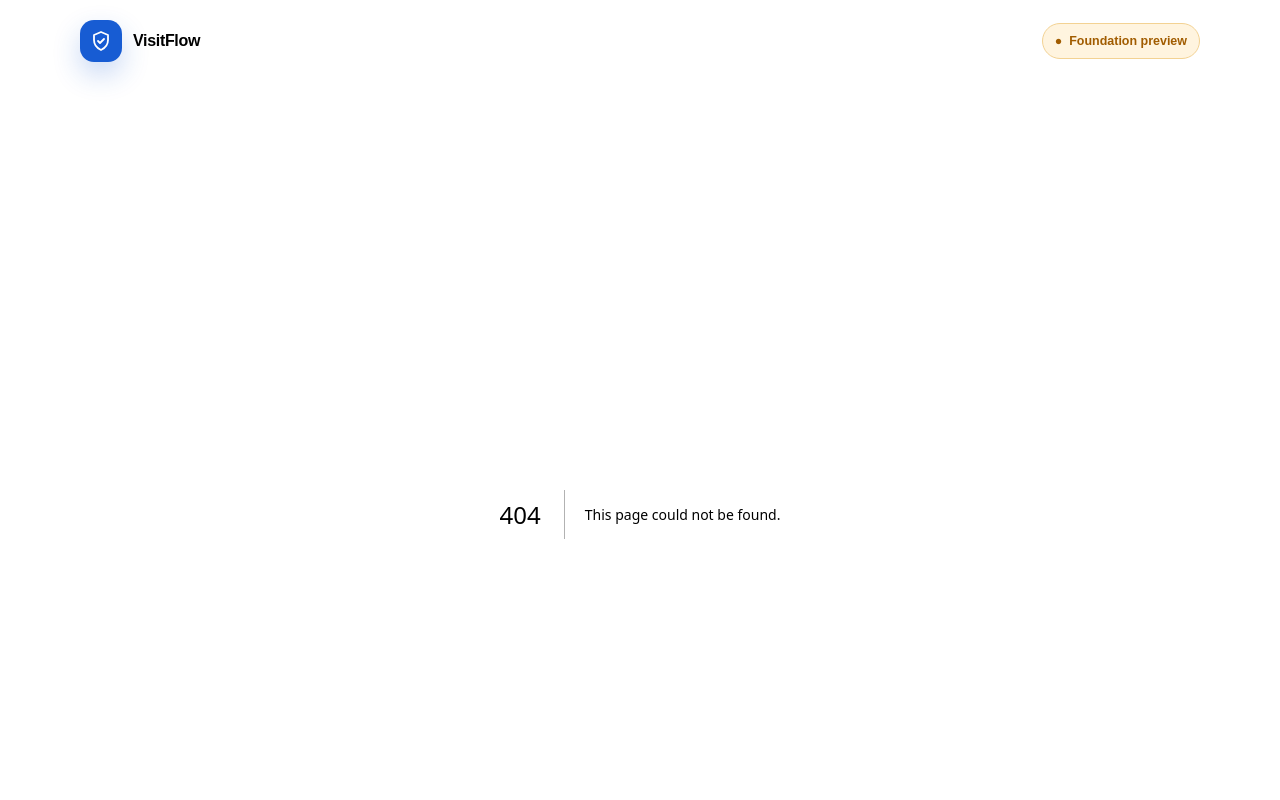
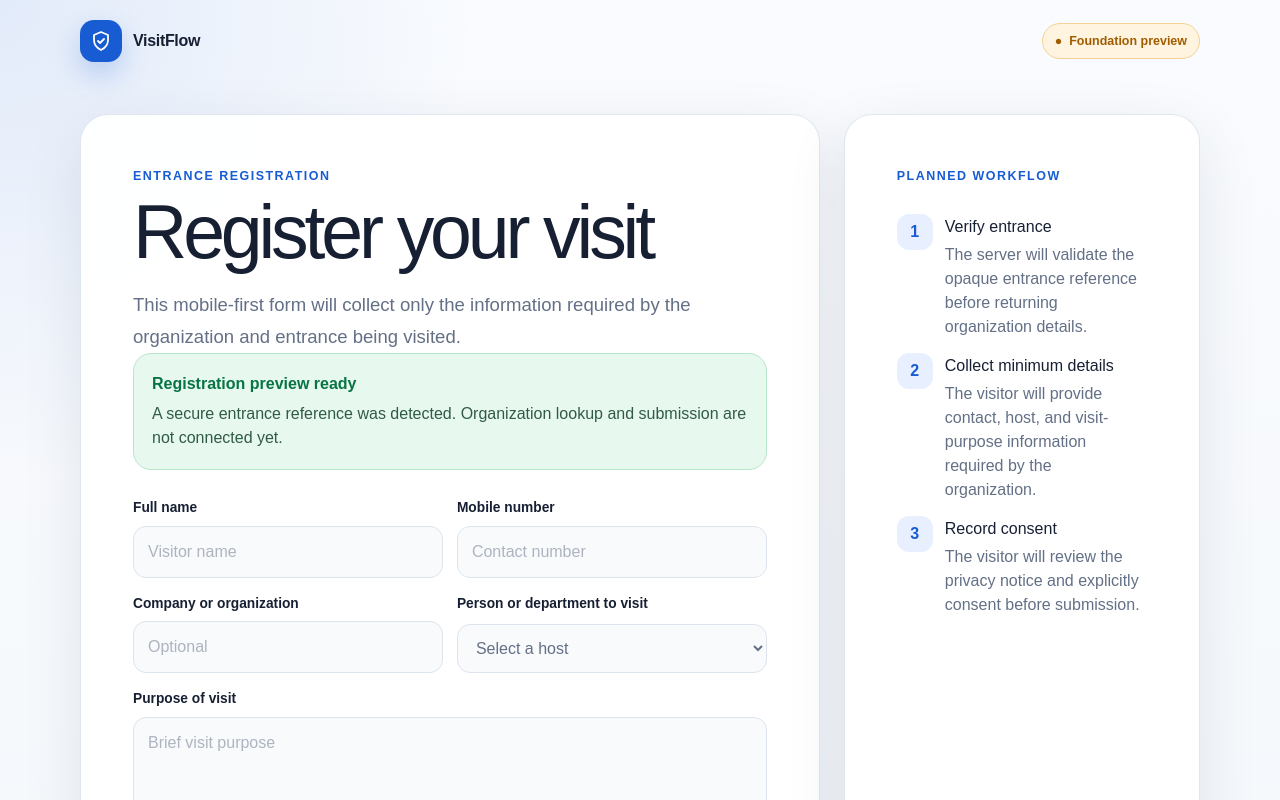
Before and after one commit to tan15hacks/visit-flow, a Next.js app in the folder apps/visitor_web/: page /register/foundation-preview in a window 1280 px wide. Before the commit this address had no page. Shown: the top 800 px of the page. Built offline with nearby package versions, Linux system fonts and the light colour scheme.

Commit message:
feat(web): add entrance registration preview route

```diff
--- /dev/null
+++ b/apps/visitor_web/src/app/register/[entranceToken]/page.tsx
@@ -0,0 +1,68 @@
+import type { Metadata } from "next";
+import { SecureRoutePreview } from "@/components/secure-route-preview";
+
+export const metadata: Metadata = {
+  title: "Visitor registration",
+};
+
+type RegistrationPageProps = {
+  params: Promise<{ entranceToken: string }>;
+};
+
+export default async function RegistrationPage({ params }: RegistrationPageProps) {
+  await params;
+
+  return (
+    <SecureRoutePreview
+      actionLabel="Submit registration"
+      description="This mobile-first form will collect only the information required by the organization and entrance being visited."
+      eyebrow="Entrance registration"
+      statusDescription="A secure entrance reference was detected. Organization lookup and submission are not connected yet."
+      statusTitle="Registration preview ready"
+      steps={[
+        {
+          title: "Verify entrance",
+          description: "The server will validate the opaque entrance reference before returning organization details.",
+        },
+        {
+          title: "Collect minimum details",
+          description: "The visitor will provide contact, host, and visit-purpose information required by the organization.",
+        },
+        {
+          title: "Record consent",
+          description: "The visitor will review the privacy notice and explicitly consent before submission.",
+        },
+      ]}
+      title="Register your visit"
+    >
+      <form className="form-preview" aria-label="Visitor registration preview">
+        <div className="form-row">
+          <div className="field">
+            <label htmlFor="visitor-name">Full name</label>
+            <input disabled id="visitor-name" placeholder="Visitor name" type="text" />
+          </div>
+          <div className="field">
+            <label htmlFor="visitor-phone">Mobile number</label>
+            <input disabled id="visitor-phone" placeholder="Contact number" type="tel" />
+          </div>
+        </div>
+        <div className="form-row">
+          <div className="field">
+            <label htmlFor="visitor-company">Company or organization</label>
+            <input disabled id="visitor-company" placeholder="Optional" type="text" />
+          </div>
+          <div className="field">
+            <label htmlFor="visitor-host">Person or department to visit</label>
+            <select disabled id="visitor-host">
+              <option>Select a host</option>
+            </select>
+          </div>
+        </div>
+        <div className="field">
+          <label htmlFor="visit-purpose">Purpose of visit</label>
+          <textarea disabled id="visit-purpose" placeholder="Brief visit purpose" />
+        </div>
+      </form>
+    </SecureRoutePreview>
+  );
+}
```
